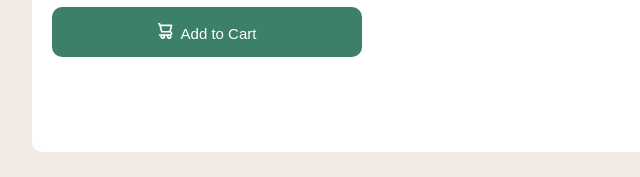
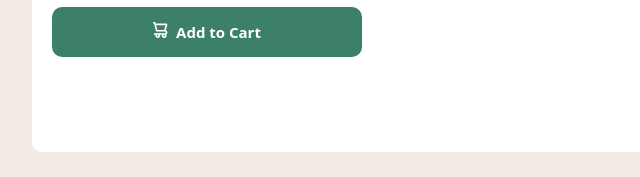
Before and after one commit to Guisnu/Frontend-Mentor, a plain HTML site: page ex01/modelomobile.html in a window 1280 px wide. Shown: the part 548-725 px from the top of the page, 288-928 px from the left. Drawn offline with Linux system fonts and the light colour scheme.

Commit message:
Update style2.css

```diff
--- a/ex01/style2.css
+++ b/ex01/style2.css
@@ -101,6 +101,8 @@ button {
     color: white;
 
     border-radius: 10px;
+    font-weight: bolder;
+    font-family: system-ui, -apple-system, BlinkMacSystemFont, 'Segoe UI', Roboto, Oxygen, Ubuntu, Cantarell, 'Open Sans', 'Helvetica Neue', sans-serif;
 }
 
 button img {
```
